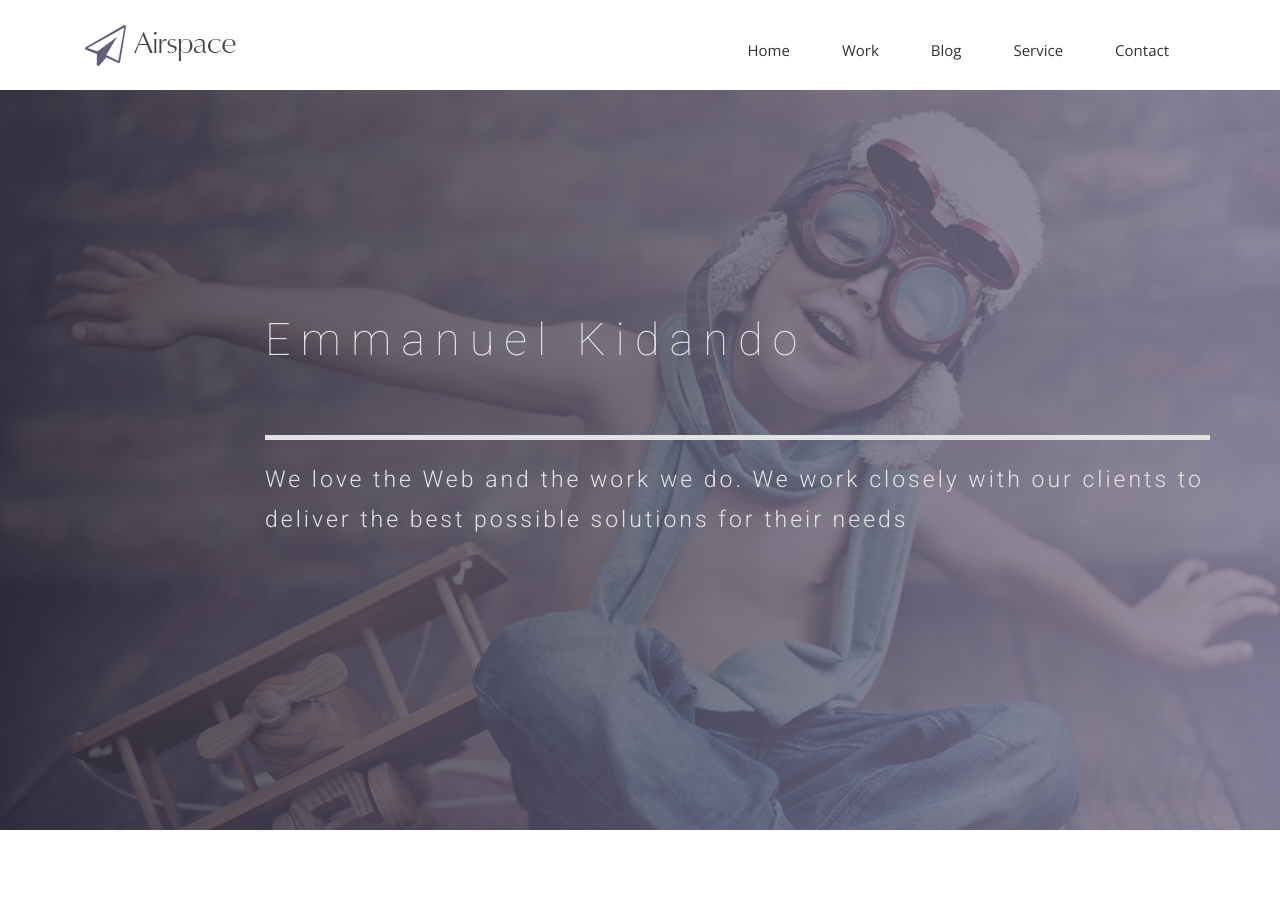
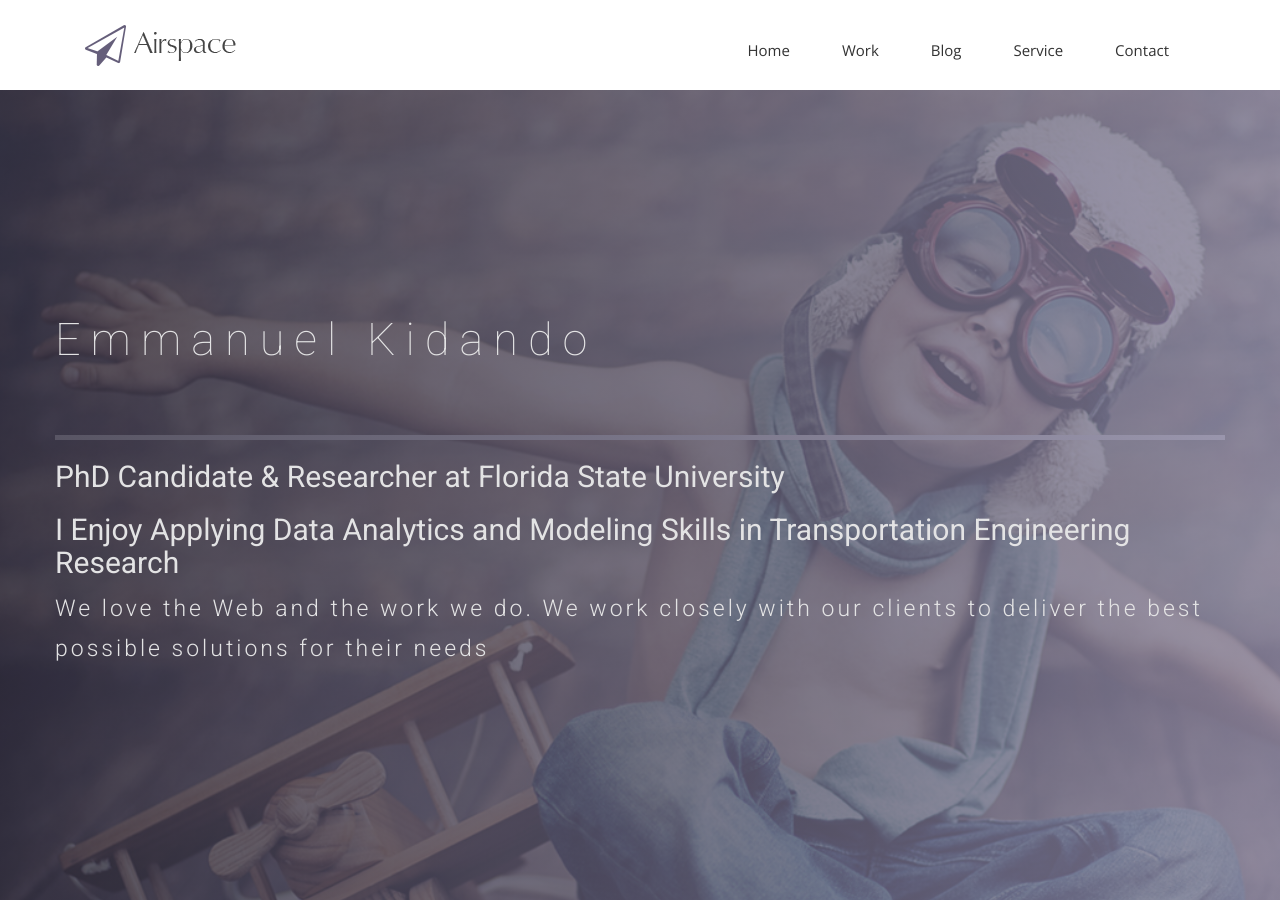
Before and after one commit to ekidando/Emma, a Jekyll site: the page built from index.html, in a window 1280 px wide and 900 px high. Built offline with Jekyll 4.4.1, drawn with Linux system fonts in a browser that asks for light colours; nearby versions of some CDN libraries; some web fonts are replaced.

Commit message:
Update index.html

```diff
--- a/index.html
+++ b/index.html
@@ -9,15 +9,18 @@ published: true
 <section id="slider">
   <div class="container">
     <div class="row">
-      <div class="col-md-10 col-md-offset-2">
+
         <div class="block">
           <h1 class="animated fadeInUp">Emmanuel Kidando</h1>
           <hr style="height:5px; border:none; color:#e2e2e2; background-color:#e2e2e2;">
+          <h2 class="animated fadeInUp">PhD Candidate & Researcher at Florida State University</h2>
+          <h2 class="animated fadeInUp">I Enjoy Applying Data Analytics and Modeling Skills in Transportation Engineering Research</h2>
           <p class="animated fadeInUp">We love the Web and the work we do. We work closely with our clients to deliver the best possible solutions for their needs</p>
-        </div>
+
       </div>
     </div>
   </div>
+
 </section>
 <!-- Wrapper Start -->
 <section id="intro">
```
